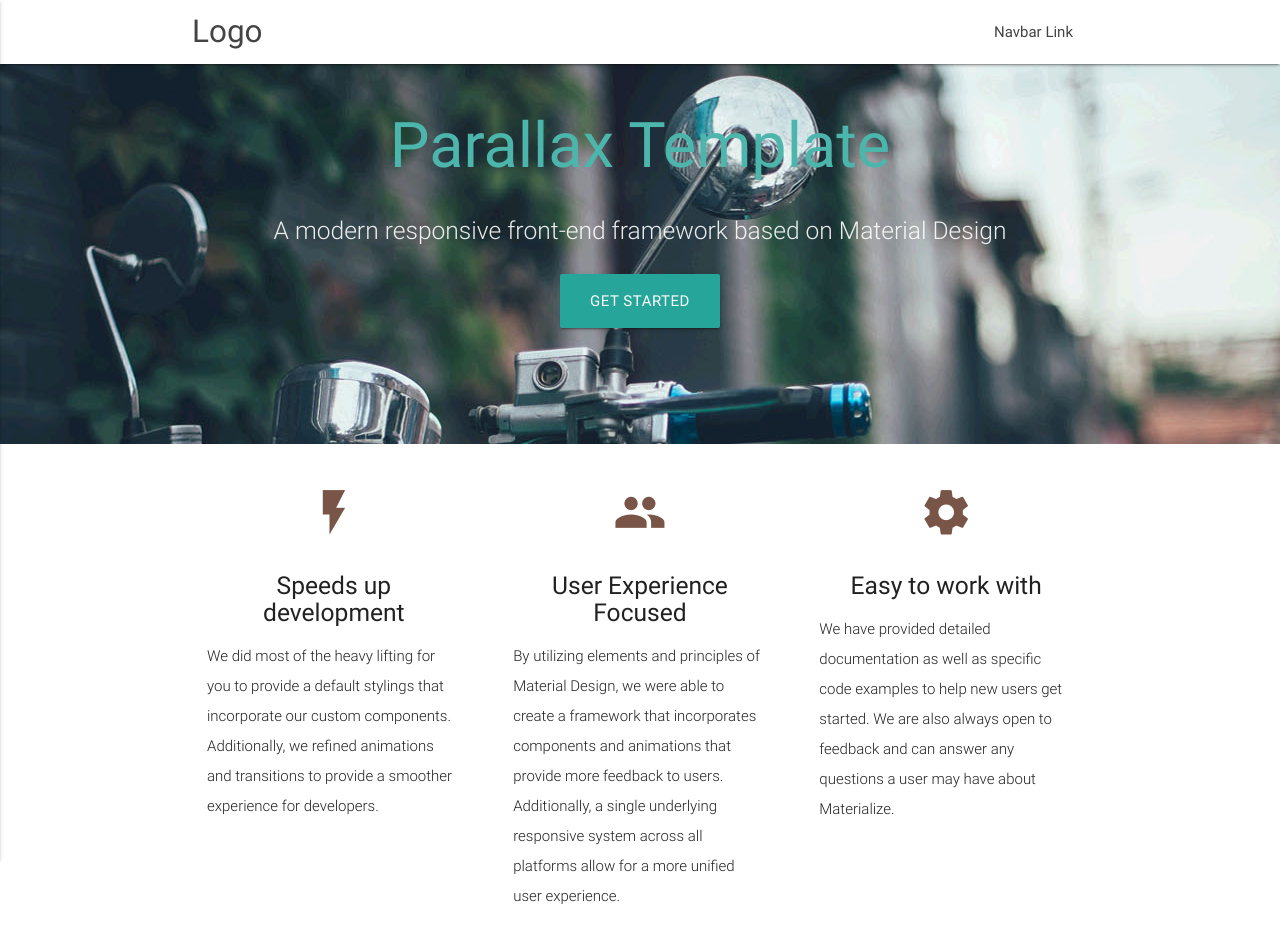
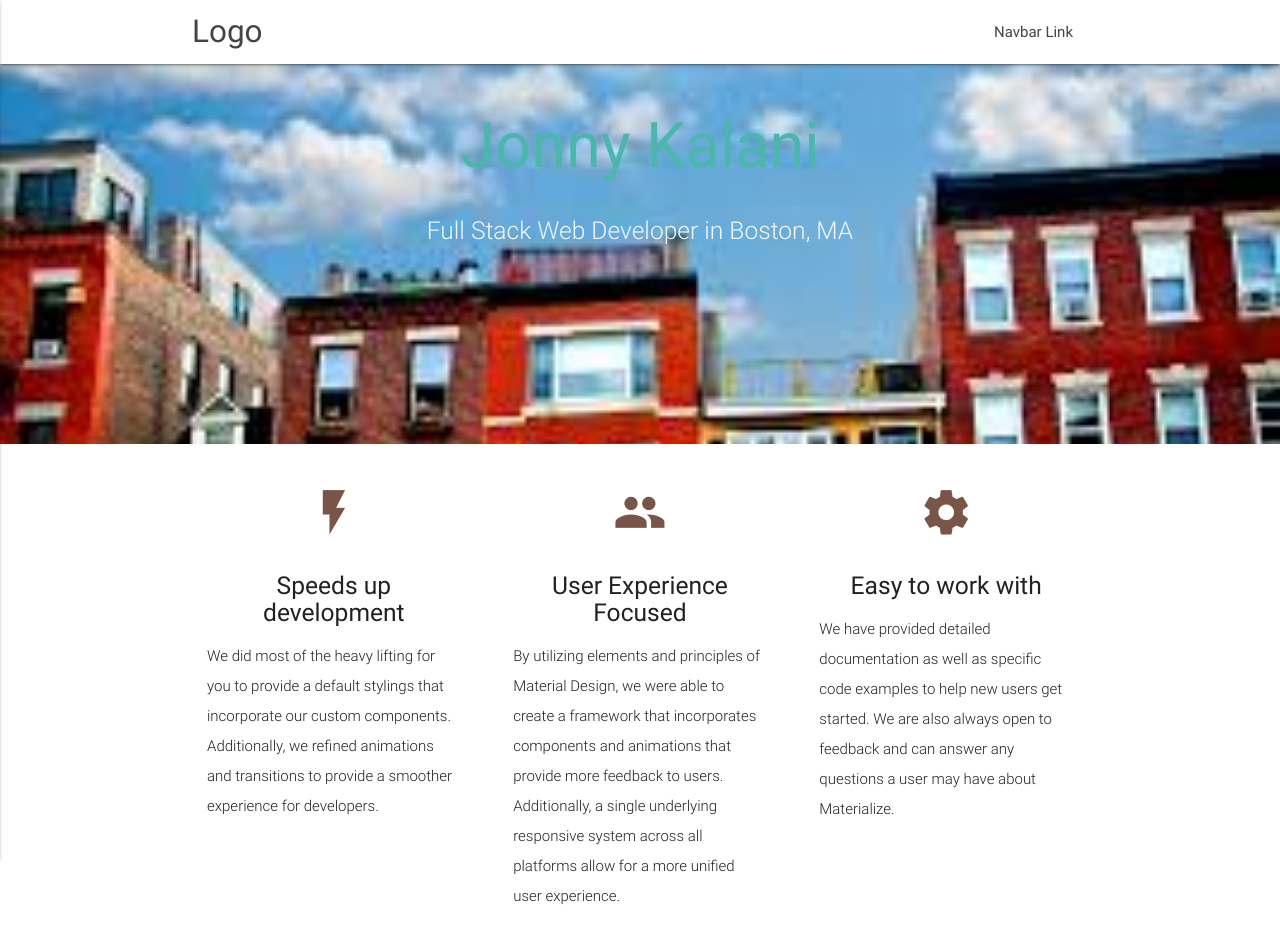
Before and after one commit to jonnykalani/Jonnykalani.github.io, a plain HTML site: page index.html in a window 1280 px wide. Shown: the top 929 px of the page. Drawn offline with nearby package versions, Linux system fonts and the light colour scheme.

Commit message:
changed background photo and header

```diff
--- a/index.html
+++ b/index.html
@@ -3,7 +3,7 @@
 <head>
   <meta http-equiv="Content-Type" content="text/html; charset=UTF-8"/>
   <meta name="viewport" content="width=device-width, initial-scale=1"/>
-  <title>Parallax Template - Materialize</title>
+  <title>Jonny Kalani Portfolio</title>
 
   <!-- CSS  -->
   <link href="https://fonts.googleapis.com/icon?family=Material+Icons" rel="stylesheet">
@@ -29,18 +29,20 @@
     <div class="section no-pad-bot">
       <div class="container">
         <br><br>
-        <h1 class="header center teal-text text-lighten-2">Parallax Template</h1>
+        <h1 class="header center teal-text text-lighten-2">Jonny Kalani</h1>
         <div class="row center">
-          <h5 class="header col s12 light">A modern responsive front-end framework based on Material Design</h5>
+          <h5 class="header col s12 light">Full Stack Web Developer in Boston, MA</h5>
         </div>
-        <div class="row center">
+        <!--   -->
+      <!--  <div class="row center">
           <a href="http://materializecss.com/getting-started.html" id="download-button" class="btn-large waves-effect waves-light teal lighten-1">Get Started</a>
         </div>
+        -->
         <br><br>
 
       </div>
     </div>
-    <div class="parallax"><img src="background1.jpg" alt="Unsplashed background img 1"></div>
+    <div class="parallax"><img src="boston_townhouses.jpg" alt="Unsplashed background img 1"></div>
   </div>
 
 
```
Also changed, not shown: boston_townhouses.jpg (added).
